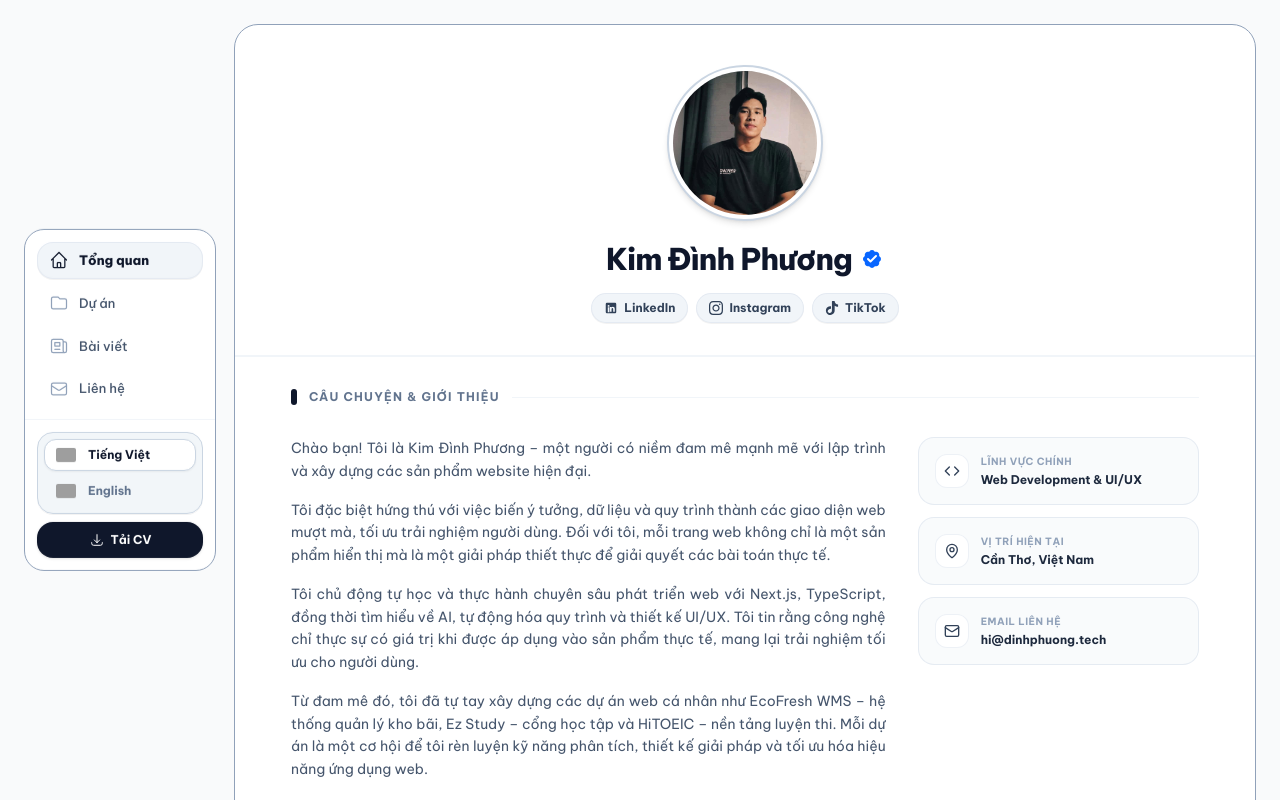
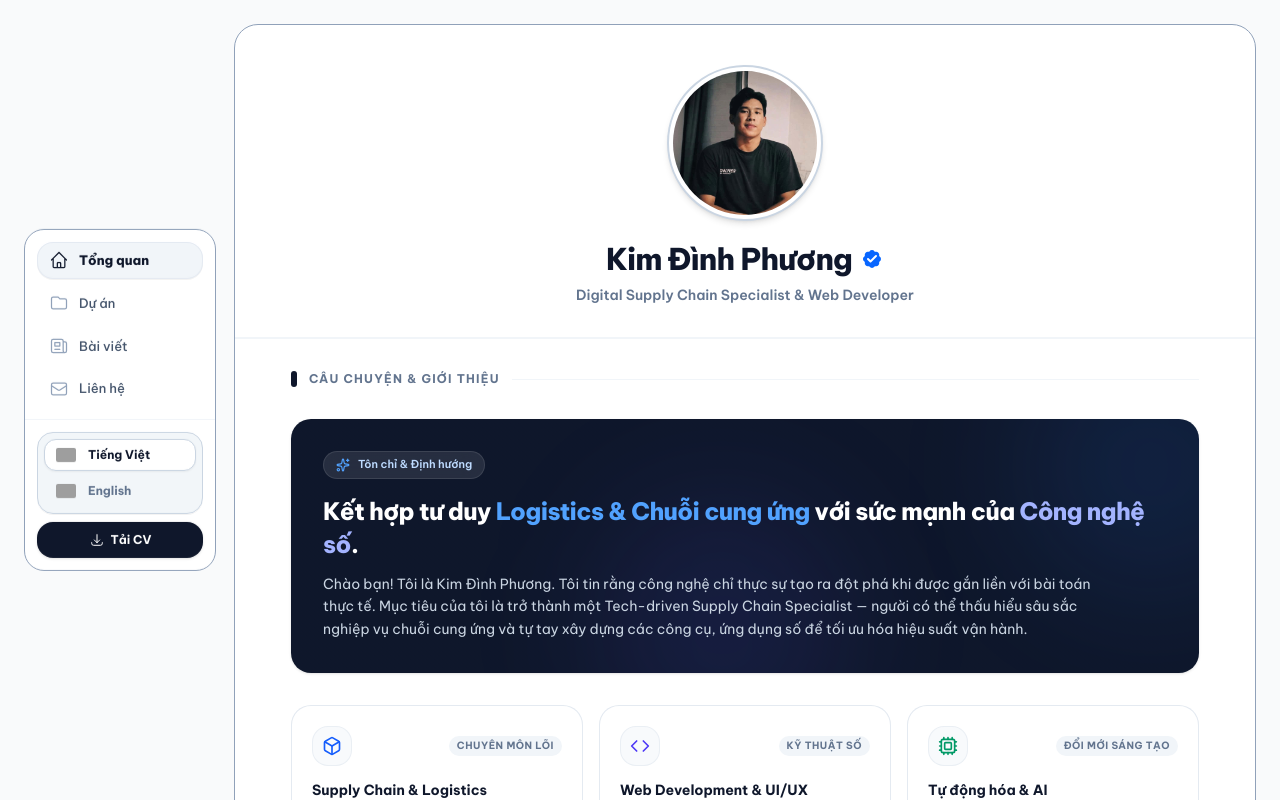
Before and after one commit to dinhphuong25/portfolio1, a Next.js app: page / in a window 1280 px wide. Shown: the top 800 px of the page. Built offline with nearby package versions, Linux system fonts and the light colour scheme; grey boxes are pictures that could not be loaded.

Commit message:
feat(home): remove social buttons from header and redesign about section with modern bento layout

```diff
--- a/src/components/AboutSection.tsx
+++ b/src/components/AboutSection.tsx
@@ -3,73 +3,75 @@
 import React from "react";
 import TimelineSection from "./TimelineSection";
 import { useLanguage } from "@/context/LanguageContext";
-import { Code, MapPin, Mail } from "lucide-react";
+import { Code, MapPin, Mail, Sparkles, Box, Cpu } from "lucide-react";
+import Reveal from "./Reveal";
 
 export default function AboutSection() {
     const { language } = useLanguage();
+    const isVi = language === "vi";
 
-    const storyVi = [
-        "Chào bạn! Tôi là Kim Đình Phương – một người có niềm đam mê mạnh mẽ với lập trình và xây dựng các sản phẩm website hiện đại.",
-        "Tôi đặc biệt hứng thú với việc biến ý tưởng, dữ liệu và quy trình thành các giao diện web mượt mà, tối ưu trải nghiệm người dùng. Đối với tôi, mỗi trang web không chỉ là một sản phẩm hiển thị mà là một giải pháp thiết thực để giải quyết các bài toán thực tế.",
-        "Tôi chủ động tự học và thực hành chuyên sâu phát triển web với Next.js, TypeScript, đồng thời tìm hiểu về AI, tự động hóa quy trình và thiết kế UI/UX. Tôi tin rằng công nghệ chỉ thực sự có giá trị khi được áp dụng vào sản phẩm thực tế, mang lại trải nghiệm tối ưu cho người dùng.",
-        "Từ đam mê đó, tôi đã tự tay xây dựng các dự án web cá nhân như EcoFresh WMS – hệ thống quản lý kho bãi, Ez Study – cổng học tập và HiTOEIC – nền tảng luyện thi. Mỗi dự án là một cơ hội để tôi rèn luyện kỹ năng phân tích, thiết kế giải pháp và tối ưu hóa hiệu năng ứng dụng web.",
+    const keyStrengths = isVi ? [
+        {
+            title: "Supply Chain & Logistics",
+            desc: "Nghiên cứu tối ưu hóa vận hành, quản lý kho bãi (WMS) và phân tích quy trình luân chuyển hàng hóa thực tế.",
+            icon: <Box className="w-5 h-5 text-blue-600 dark:text-blue-400" />,
+            badge: "Chuyên môn lõi",
+        },
+        {
+            title: "Web Development & UI/UX",
+            desc: "Phát triển ứng dụng web hiện đại với Next.js, TypeScript và Tailwind CSS, chú trọng hiệu năng và trải nghiệm người dùng.",
+            icon: <Code className="w-5 h-5 text-indigo-600 dark:text-indigo-400" />,
+            badge: "Kỹ thuật số",
+        },
+        {
+            title: "Tự động hóa & AI",
+            desc: "Ứng dụng AI và workflow tự động hóa để tinh gọn các tác vụ lặp lại, tối ưu thời gian và chi phí vận hành.",
+            icon: <Cpu className="w-5 h-5 text-emerald-600 dark:text-emerald-400" />,
+            badge: "Đổi mới sáng tạo",
+        },
+    ] : [
+        {
+            title: "Supply Chain & Logistics",
+            desc: "Focusing on operations optimization, warehouse management systems (WMS), and practical distribution workflow analysis.",
+            icon: <Box className="w-5 h-5 text-blue-600 dark:text-blue-400" />,
+            badge: "Core Discipline",
+        },
+        {
+            title: "Web Development & UI/UX",
+            desc: "Engineering modern web applications with Next.js, TypeScript, and Tailwind CSS with a sharp focus on speed and UX.",
+            icon: <Code className="w-5 h-5 text-indigo-600 dark:text-indigo-400" />,
+            badge: "Digital Skills",
+        },
+        {
+            title: "Automation & AI",
+            desc: "Leveraging AI and workflow automation to streamline repetitive tasks, boost productivity, and cut operational friction.",
+            icon: <Cpu className="w-5 h-5 text-emerald-600 dark:text-emerald-400" />,
+            badge: "Innovation",
+        },
     ];
 
-    const storyEn = [
-        "Hello! I am Kim Dinh Phuong — a passionate web developer dedicated to building modern websites and web applications.",
-        "I am particularly fascinated by turning ideas, data, and processes into smooth, optimized, and intuitive web experiences. To me, a website is more than just a practical solution that solves real-world problems.",
-        "I proactively self-learn and practice fullstack web development with Next.js and TypeScript, while researching AI, process automation, and UI/UX design. I strongly believe technology delivers real value when built into functional, high-performance web products.",
-        "Guided by this passion, I engineered web projects like EcoFresh WMS management system, Ez Study learning portal, and HiTOEIC exam platform. Each project is an opportunity to refine my engineering mindset, solution design, and user experience optimization.",
-    ];
-
-    const isVi = language === "vi";
-    const currentStory = isVi ? storyVi : storyEn;
-
-    const highlightsVi = [
+    const quickInfo = [
         {
             icon: <Code className="w-4 h-4 text-slate-700 dark:text-slate-300" />,
-            label: "Lĩnh vực chính",
-            value: "Web Development & UI/UX",
+            label: isVi ? "Định hướng chính" : "Primary Focus",
+            value: "Digital Supply Chain & Web Tech",
         },
         {
             icon: <MapPin className="w-4 h-4 text-slate-700 dark:text-slate-300" />,
-            label: "Vị trí hiện tại",
-            value: "Cần Thơ, Việt Nam",
+            label: isVi ? "Địa điểm" : "Location",
+            value: isVi ? "Cần Thơ, Việt Nam" : "Can Tho, Vietnam",
         },
         {
             icon: <Mail className="w-4 h-4 text-slate-700 dark:text-slate-300" />,
-            label: "Email liên hệ",
+            label: isVi ? "Email liên hệ" : "Contact Email",
             value: "hi@dinhphuong.tech",
-            isLink: true,
             href: "mailto:hi@dinhphuong.tech",
         },
     ];
 
-    const highlightsEn = [
-        {
-            icon: <Code className="w-4 h-4 text-slate-700 dark:text-slate-300" />,
-            label: "Main Focus",
-            value: "Web Development & UI/UX",
-        },
-        {
-            icon: <MapPin className="w-4 h-4 text-slate-700 dark:text-slate-300" />,
-            label: "Location",
-            value: "Can Tho, Vietnam",
-        },
-        {
-            icon: <Mail className="w-4 h-4 text-slate-700 dark:text-slate-300" />,
-            label: "Contact Email",
-            value: "hi@dinhphuong.tech",
-            isLink: true,
-            href: "mailto:hi@dinhphuong.tech",
-        },
-    ];
-
-    const currentHighlights = isVi ? highlightsVi : highlightsEn;
-
     return (
         <section className="px-6 sm:px-10 lg:px-14 py-8 border-t border-slate-100 dark:border-slate-800" aria-labelledby="about-heading">
-            {/* Header */}
+            {/* Section Badge & Title */}
             <div className="flex items-center gap-3 mb-8">
                 <span className="w-1.5 h-4 rounded-full bg-slate-900 dark:bg-white inline-block" />
                 <h2 id="about-heading" className="text-xs font-bold text-slate-500 dark:text-slate-400 tracking-widest uppercase">
@@ -78,50 +80,100 @@ export default function AboutSection() {
                 <div className="flex-1 h-px bg-slate-100 dark:bg-slate-800" />
             </div>
 
-            {/* Custom 2-Column Grid */}
-            <div className="grid grid-cols-1 lg:grid-cols-12 gap-8 items-start mb-8">
-                {/* Left Story Column */}
-                <div className="lg:col-span-8 space-y-4 text-sm text-slate-600 dark:text-slate-300 leading-relaxed">
-                    {currentStory.map((paragraph, idx) => (
-                        <p key={idx} className="text-justify font-normal">
-                            {paragraph}
+            {/* Featured Intro Banner */}
+            <Reveal direction="up" delay={100}>
+                <div className="relative rounded-2xl bg-gradient-to-br from-slate-900 via-slate-850 to-slate-900 text-white p-6 sm:p-8 mb-8 overflow-hidden shadow-sm">
+                    {/* Decorative Background Elements */}
+                    <div className="absolute top-0 right-0 w-64 h-64 bg-blue-500/10 rounded-full blur-3xl -mr-20 -mt-20 pointer-events-none" />
+                    <div className="absolute bottom-0 left-1/3 w-64 h-64 bg-indigo-500/10 rounded-full blur-3xl -mb-20 pointer-events-none" />
+
+                    <div className="relative z-10">
+                        <div className="inline-flex items-center gap-2 px-3 py-1 rounded-full bg-white/10 backdrop-blur-md text-[11px] font-semibold text-blue-200 border border-white/10 mb-4">
+                            <Sparkles className="w-3.5 h-3.5 text-blue-400" />
+                            <span>{isVi ? "Tôn chỉ & Định hướng" : "Vision & Purpose"}</span>
+                        </div>
+
+                        <h3 className="text-lg sm:text-2xl font-extrabold leading-snug tracking-tight mb-3">
+                            {isVi ? (
+                                <>
+                                    Kết hợp tư duy <span className="text-blue-400">Logistics & Chuỗi cung ứng</span> với sức mạnh của <span className="text-indigo-300">Công nghệ số</span>.
+                                </>
+                            ) : (
+                                <>
+                                    Bridging <span className="text-blue-400">Supply Chain & Logistics</span> expertise with <span className="text-indigo-300">Digital Solutions</span>.
+                                </>
+                            )}
+                        </h3>
+
+                        <p className="text-slate-300 text-xs sm:text-sm leading-relaxed max-w-3xl font-normal">
+                            {isVi
+                                ? "Chào bạn! Tôi là Kim Đình Phương. Tôi tin rằng công nghệ chỉ thực sự tạo ra đột phá khi được gắn liền với bài toán thực tế. Mục tiêu của tôi là trở thành một Tech-driven Supply Chain Specialist — người có thể thấu hiểu sâu sắc nghiệp vụ chuỗi cung ứng và tự tay xây dựng các công cụ, ứng dụng số để tối ưu hóa hiệu suất vận hành."
+                                : "Hello! I am Kim Dinh Phuong. I strongly believe technology creates genuine impact when applied to real-world operational challenges. My mission is to grow into a Tech-driven Supply Chain Specialist — blending domain logistics expertise with hands-on software development to streamline business processes."}
                         </p>
+                    </div>
+                </div>
+            </Reveal>
+
+            {/* 3 Pillars Grid */}
+            <Reveal direction="up" delay={150}>
+                <div className="grid grid-cols-1 md:grid-cols-3 gap-4 mb-8">
+                    {keyStrengths.map((item, idx) => (
+                        <div
+                            key={idx}
+                            className="p-5 rounded-2xl bg-white dark:bg-slate-900 border border-slate-200/90 dark:border-slate-800 shadow-2xs hover:shadow-md hover:border-slate-300 dark:hover:border-slate-700 transition-all duration-200 flex flex-col justify-between group"
+                        >
+                            <div>
+                                <div className="flex items-center justify-between mb-3.5">
+                                    <div className="w-10 h-10 rounded-xl bg-slate-50 dark:bg-slate-800/80 border border-slate-200/60 dark:border-slate-700/60 flex items-center justify-center group-hover:scale-105 transition-transform duration-200">
+                                        {item.icon}
+                                    </div>
+                                    <span className="text-[10px] font-bold uppercase tracking-wider px-2 py-0.5 rounded-full bg-slate-100 dark:bg-slate-800 text-slate-500 dark:text-slate-400">
+                                        {item.badge}
+                                    </span>
+                                </div>
+                                <h4 className="text-sm font-bold text-slate-900 dark:text-white mb-1.5">
+                                    {item.title}
+                                </h4>
+                                <p className="text-xs text-slate-600 dark:text-slate-400 leading-relaxed font-normal">
+                                    {item.desc}
+                                </p>
+                            </div>
+                        </div>
                     ))}
                 </div>
+            </Reveal>
 
-                {/* Right Highlights Cards */}
-                <div className="lg:col-span-4 grid grid-cols-1 sm:grid-cols-2 lg:grid-cols-1 gap-3">
-                    {currentHighlights.map((item, idx) => (
-                        <div
-                            key={idx}
-                            className="p-4 rounded-xl bg-slate-50/80 dark:bg-slate-900/60 border border-slate-200/80 dark:border-slate-800 flex items-start gap-3 hover:border-slate-300 dark:hover:border-slate-700 transition-colors"
-                        >
-                            <div className="p-2 rounded-lg bg-white dark:bg-slate-800 border border-slate-200/60 dark:border-slate-700/60 shrink-0">
-                                {item.icon}
+            {/* Quick Info Bar */}
+            <Reveal direction="up" delay={200}>
+                <div className="grid grid-cols-1 sm:grid-cols-3 gap-3 mb-10 p-2 rounded-2xl bg-slate-50/80 dark:bg-slate-900/60 border border-slate-200/80 dark:border-slate-800">
+                    {quickInfo.map((info, idx) => (
+                        <div key={idx} className="flex items-center gap-3 p-3 rounded-xl bg-white dark:bg-slate-800/70 border border-slate-200/60 dark:border-slate-700/50 shadow-2xs">
+                            <div className="p-2 rounded-lg bg-slate-50 dark:bg-slate-800 border border-slate-200/60 dark:border-slate-700/60 shrink-0">
+                                {info.icon}
                             </div>
                             <div className="min-w-0 flex-1">
                                 <span className="text-[10px] font-bold uppercase tracking-wider text-slate-400 dark:text-slate-500 block">
-                                    {item.label}
+                                    {info.label}
                                 </span>
-                                {item.isLink ? (
+                                {info.href ? (
                                     <a
-                                        href={item.href}
-                                        className="text-xs font-bold text-slate-800 dark:text-slate-200 hover:underline leading-tight block mt-0.5 truncate"
+                                        href={info.href}
+                                        className="text-xs font-bold text-slate-800 dark:text-slate-200 hover:text-blue-600 dark:hover:text-blue-400 transition-colors block truncate"
                                     >
-                                        {item.value}
+                                        {info.value}
                                     </a>
                                 ) : (
-                                    <span className="text-xs font-bold text-slate-800 dark:text-slate-200 leading-tight block mt-0.5">
-                                        {item.value}
+                                    <span className="text-xs font-bold text-slate-800 dark:text-slate-200 block truncate">
+                                        {info.value}
                                     </span>
                                 )}
                             </div>
                         </div>
                     ))}
                 </div>
-            </div>
+            </Reveal>
 
-            {/* Timeline */}
+            {/* Timeline Section */}
             <TimelineSection />
         </section>
     );
--- a/src/components/ProfileHeader.tsx
+++ b/src/components/ProfileHeader.tsx
@@ -52,52 +52,15 @@ export default function ProfileHeader({ onMessage: _onMessage }: ProfileHeaderPr
                     </span>
                 </motion.h1>
 
-                {/* Social Links Row */}
-                <motion.div
+                {/* Subtitle Role */}
+                <motion.p
                     initial={{ opacity: 0, y: 10 }}
                     animate={{ opacity: 1, y: 0 }}
                     transition={{ duration: 0.4, delay: 0.15 }}
-                    className="flex items-center justify-center gap-2 mt-3 flex-wrap"
+                    className="text-xs sm:text-sm font-semibold text-slate-500 dark:text-slate-400 mt-1"
                 >
-                    {/* LinkedIn */}
-                    <a
-                        href="https://www.linkedin.com/in/kimdinhphuong/"
-                        target="_blank"
-                        rel="noopener noreferrer"
-                        className="px-3 py-1.5 rounded-xl bg-slate-100 dark:bg-slate-800 border border-slate-200/80 dark:border-slate-700/80 text-slate-700 dark:text-slate-200 text-xs font-bold hover:text-[#0A66C2] dark:hover:text-[#0A66C2] hover:bg-white dark:hover:bg-slate-900 hover:border-[#0A66C2]/40 shadow-2xs hover:shadow-md hover:-translate-y-0.5 transition-all duration-200 flex items-center gap-1.5 cursor-pointer"
-                    >
-                        <svg className="w-3.5 h-3.5 fill-current shrink-0" viewBox="0 0 24 24">
-                            <path d="M19 3a2 2 0 0 1 2 2v14a2 2 0 0 1-2 2H5a2 2 0 0 1-2-2V5a2 2 0 0 1 2-2h14m-.5 15.5v-5.3a3.26 3.26 0 0 0-3.26-3.26c-.85 0-1.84.52-2.28 1.3v-1.11h-2.79v8.37h2.79v-4.93c0-.77.62-1.4 1.39-1.4a1.4 1.4 0 0 1 1.4 1.4v4.93h2.75M6.46 10.9v8.37H9.25V10.9H6.46M7.86 6.74a1.63 1.63 0 1 0 0 3.26 1.63 1.63 0 0 0 0-3.26z" />
-                        </svg>
-                        <span>LinkedIn</span>
-                    </a>
-
-                    {/* Instagram */}
-                    <a
-                        href="https://www.instagram.com/xxjdark_/"
-                        target="_blank"
-                        rel="noopener noreferrer"
-                        className="px-3 py-1.5 rounded-xl bg-slate-100 dark:bg-slate-800 border border-slate-200/80 dark:border-slate-700/80 text-slate-700 dark:text-slate-200 text-xs font-bold hover:text-[#E4405F] dark:hover:text-[#E4405F] hover:bg-white dark:hover:bg-slate-900 hover:border-[#E4405F]/40 shadow-2xs hover:shadow-md hover:-translate-y-0.5 transition-all duration-200 flex items-center gap-1.5 cursor-pointer"
-                    >
-                        <svg className="w-3.5 h-3.5 fill-current shrink-0" viewBox="0 0 24 24">
-                            <path d="M12 2.163c3.204 0 3.584.012 4.85.07 3.252.148 4.771 1.691 4.919 4.919.058 1.265.069 1.645.069 4.849 0 3.205-.012 3.584-.069 4.849-.149 3.225-1.664 4.771-4.919 4.919-1.266.058-1.644.07-4.85.07-3.204 0-3.584-.012-4.849-.07-3.26-.149-4.771-1.699-4.919-4.92-.058-1.265-.07-1.644-.07-4.849 0-3.204.013-3.583.07-4.849.149-3.227 1.664-4.771 4.919-4.919 1.266-.057 1.645-.069 4.849-.069zm0-2.163c-3.259 0-3.667.014-4.947.072-4.358.2-6.78 2.618-6.98 6.98-.059 1.281-.073 1.689-.073 4.948 0 3.259.014 3.668.072 4.948.2 4.358 2.618 6.78 6.98 6.98 1.281.058 1.689.072 4.948.072 3.259 0 3.668-.014 4.948-.072 4.354-.2 6.782-2.618 6.979-6.98.059-1.28.073-1.689.073-4.948 0-3.259-.014-3.667-.072-4.947-.196-4.354-2.617-6.78-6.979-6.98-1.281-.059-1.69-.073-4.949-.073zm0 5.838c-3.403 0-6.162 2.759-6.162 6.162s2.759 6.163 6.162 6.163 6.162-2.759 6.162-6.163c0-3.403-2.759-6.162-6.162-6.162zm0 10.162c-2.209 0-4-1.79-4-4 0-2.209 1.791-4 4-4s4 1.791 4 4c0 2.21-1.791 4-4 4zm6.406-11.845c-.796 0-1.441.645-1.441 1.44s.645 1.44 1.441 1.44c.795 0 1.439-.645 1.439-1.44s-.644-1.44-1.439-1.44z" />
-                        </svg>
-                        <span>Instagram</span>
-                    </a>
-
-                    {/* TikTok */}
-                    <a
-                        href="https://www.tiktok.com/@jdark_xx"
-                        target="_blank"
-                        rel="noopener noreferrer"
-                        className="px-3 py-1.5 rounded-xl bg-slate-100 dark:bg-slate-800 border border-slate-200/80 dark:border-slate-700/80 text-slate-700 dark:text-slate-200 text-xs font-bold hover:text-black dark:hover:text-white hover:bg-white dark:hover:bg-slate-900 hover:border-black/40 shadow-2xs hover:shadow-md hover:-translate-y-0.5 transition-all duration-200 flex items-center gap-1.5 cursor-pointer"
-                    >
-                        <svg className="w-3.5 h-3.5 fill-current shrink-0" viewBox="0 0 24 24">
-                            <path d="M12.525.02c1.31-.02 2.61-.01 3.91-.02.08 1.53.63 3.09 1.75 4.17 1.12 1.11 2.7 1.62 4.24 1.79v4.03c-1.44-.05-2.89-.35-4.2-.97-.57-.26-1.1-.59-1.62-.93-.01 2.92.01 5.84-.02 8.75-.08 1.4-.54 2.79-1.35 3.94-1.31 1.92-3.58 3.17-5.91 3.21-1.43.08-2.86-.31-4.08-1.03-2.02-1.19-3.44-3.37-3.65-5.71-.02-.5-.03-1-.01-1.49.18-1.9 1.12-3.72 2.58-4.96 1.66-1.44 3.98-2.13 6.15-1.72V13.5c-1.4-.04-2.8.29-3.98 1.05-.88.58-1.46 1.49-1.62 2.53-.1.64.03 1.33.35 1.9.43.76 1.16 1.35 2.01 1.55 1.42.34 2.93-.16 3.86-1.25.59-.69.87-1.58.91-2.51.05-3.39.02-6.79.03-10.18.01-1.2.01-2.4-.01-3.6 0-.66.01-1.32.01-1.98Z" />
-                        </svg>
-                        <span>TikTok</span>
-                    </a>
-                </motion.div>
+                    {language === "vi" ? "Digital Supply Chain Specialist & Web Developer" : "Digital Supply Chain Specialist & Web Developer"}
+                </motion.p>
             </div>
         </section>
     );
```
